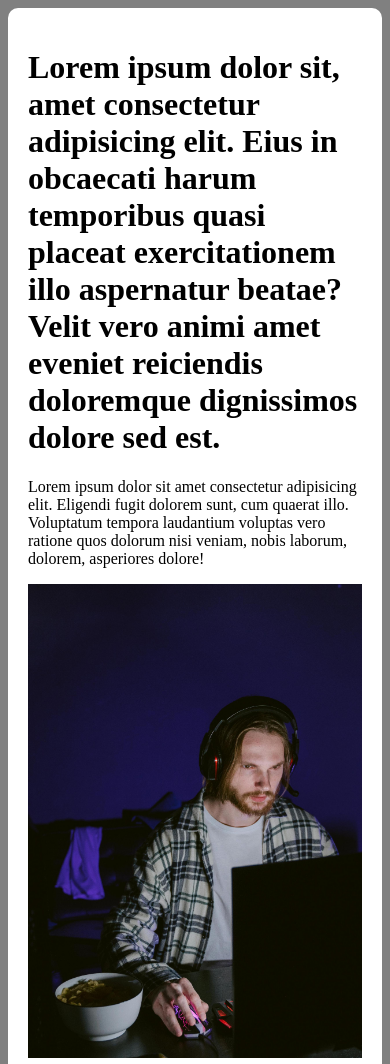
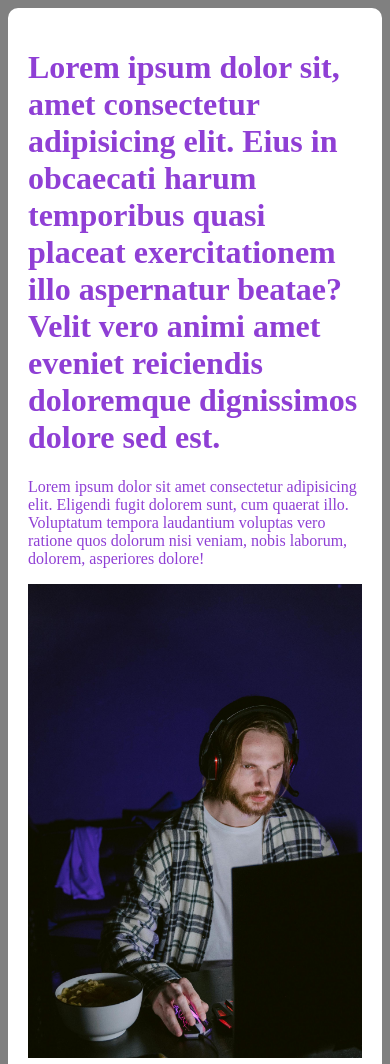
Before and after one commit to diegoc85/1ESPX-2024-Front-End, a plain HTML site: page aula11/index.html in a window 390 px wide. Shown: the top 1064 px of the page. Drawn offline with Linux system fonts and the light colour scheme.

Commit message:
responsividade

```diff
--- a/aula11/style.css
+++ b/aula11/style.css
@@ -16,3 +16,21 @@ main{
 img{
     width: 100%;
 }
+
+h1,p{
+    color: green;
+}
+@media screen and (max-width:1024px) {
+    h1,p{
+        color: pink;
+    }
+    .subtitulo{
+        display: none;
+    }
+}
+
+@media screen and (max-width:768px){
+    h1,p{
+        color: rgb(143,63,213);
+    }
+}
```
